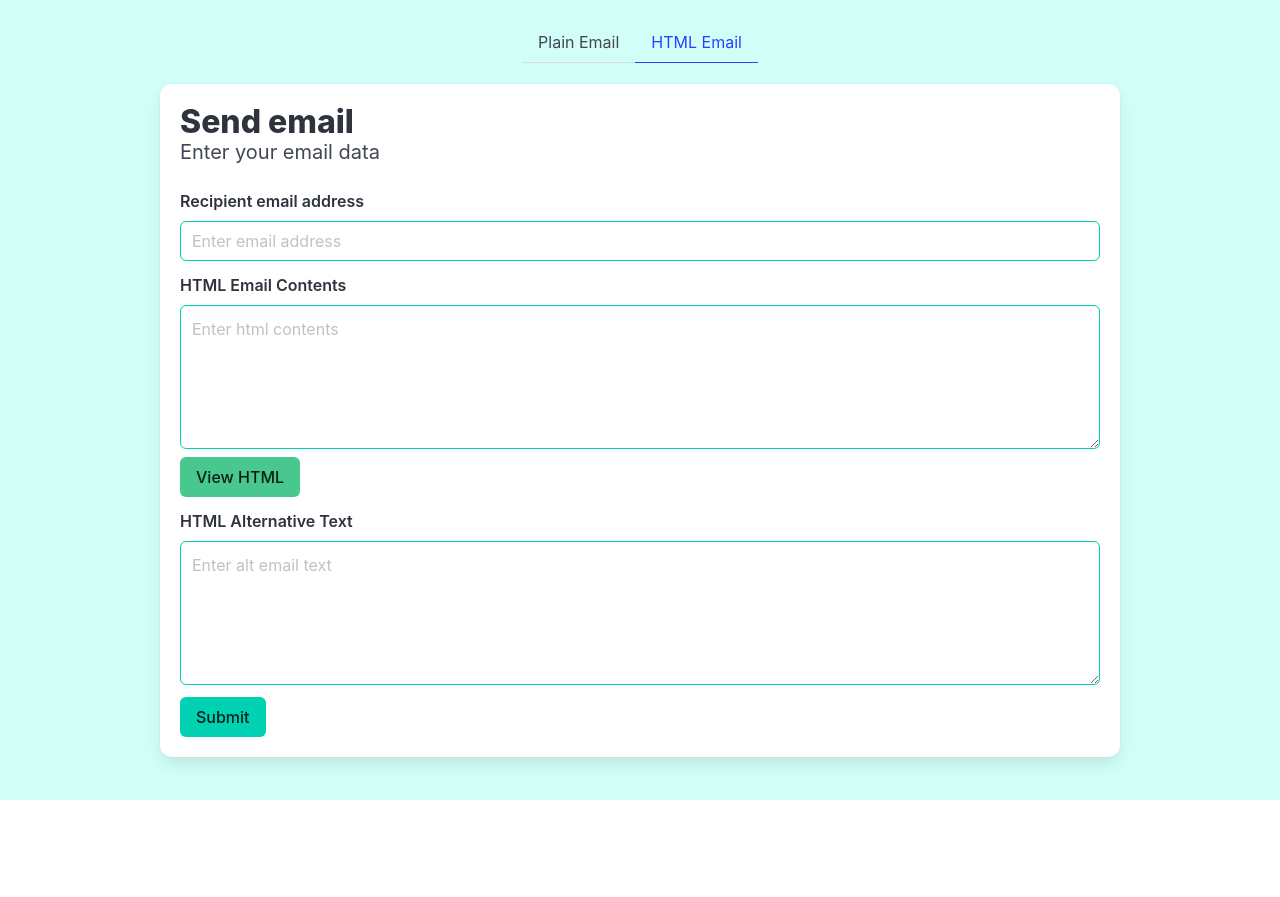
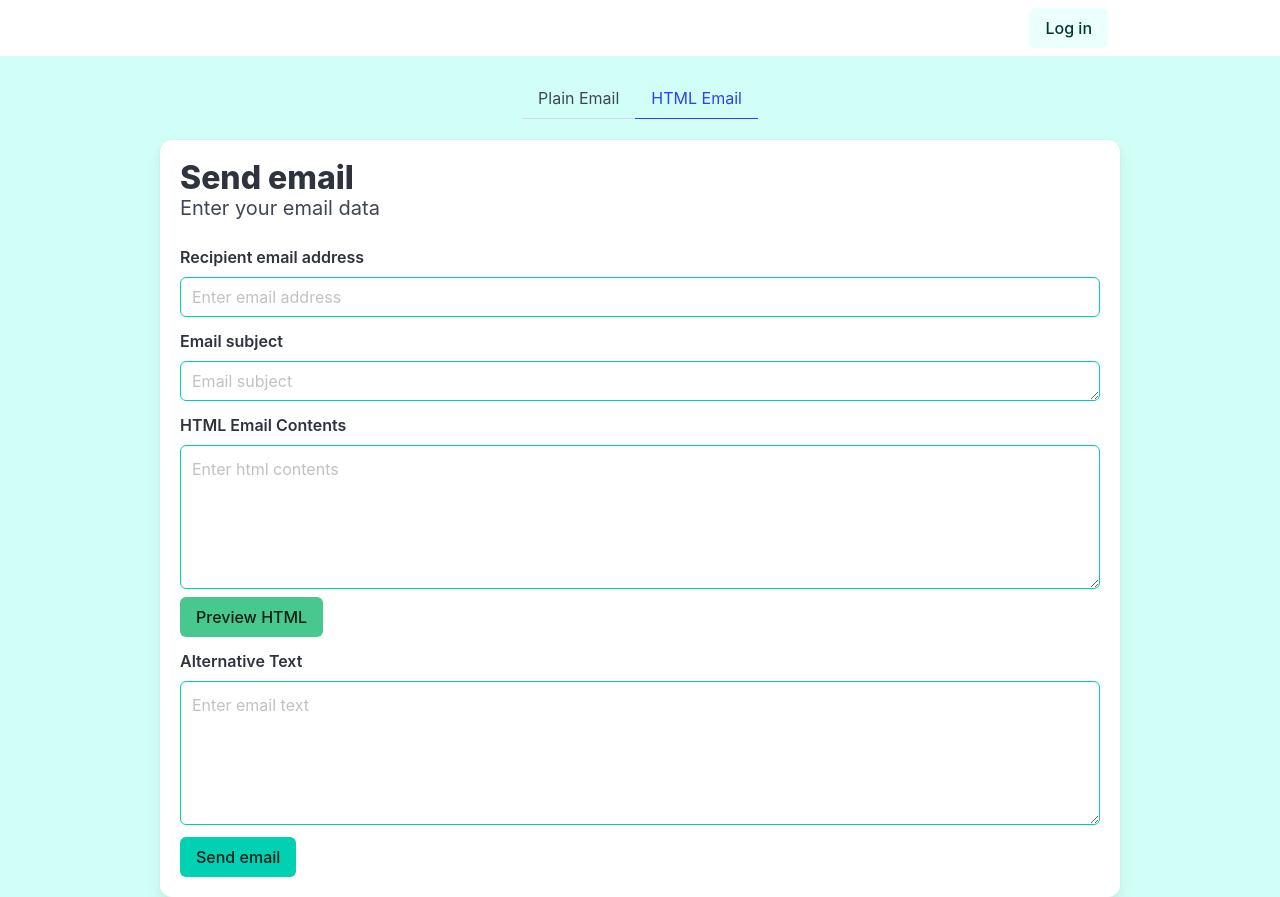
Before and after one commit to MaxUlianov/emailAppDjangoV2, a Django app: page /email_sender/email_html/ in a window 1280 px wide. Before the commit the page ends 800 px from the top, so only its background shows below. Run offline with Django 4.2, Linux system fonts and the light colour scheme; parts of the project's set-up code (start-up, migrations or seed data) failed here and were passed over; some libraries are stand-ins or nearby versions.

Commit message:
Added proper "Preview HTML" function with form and form-based view; edited page templates, added new templates

```diff
--- a/email_sender_app/forms.py
+++ b/email_sender_app/forms.py
@@ -6,6 +6,12 @@ class EmailDataForm(forms.Form):
     address = forms.EmailField(label="Email Address", widget=forms.EmailInput(attrs={
         "placeholder": "Enter email address",
         "class": "input is-primary"
+        })
+    )
+    subject = forms.CharField(
+        label="Email Text", widget=forms.Textarea(attrs={
+            "placeholder": "Email subject",
+            "class": "input is-primary"
         })
     )
     email_text = forms.CharField(
@@ -22,11 +28,6 @@ class EmailDataForm(forms.Form):
 
 
 class EmailHTMLDataForm(EmailDataForm):
-    address = forms.EmailField(label="Email Address", widget=forms.EmailInput(attrs={
-        "placeholder": "Enter email address",
-        "class": "input is-primary"
-        })
-    )
     html_text = forms.CharField(
         label="HTML Contents", widget=forms.Textarea(attrs={
             "rows": 5,
@@ -34,10 +35,13 @@ class EmailHTMLDataForm(EmailDataForm):
             "class": "textarea is-primary is-normal"
         })
     )
-    email_text = forms.CharField(
-        label="Email Text", widget=forms.Textarea(attrs={
-            "rows": 5,
-            "placeholder": "Enter alt email text",
+
+
+class PreviewHTMLForm(forms.Form):
+    html = forms.CharField(
+        label="HTML Text", widget=forms.Textarea(attrs={
+            "rows": 10,
+            "placeholder": "Enter your HTML here to preview",
             "class": "textarea is-primary is-normal"
         })
     )
--- a/email_sender_app/templates/base.html
+++ b/email_sender_app/templates/base.html
@@ -9,13 +9,15 @@
 <!--    <link rel="stylesheet" href="https://cdn.jsdelivr.net/npm/bulma@0.9.4/css/bulma.min.css">-->
 </head>
 <body>
+    {% include "navbar_email_sender.html" %}
+
     <div class="container" style="max-width: 75%">
 
         {% block navigation %}
         {% endblock navigation %}
 
         <div class="block">
-            <div class="box">
+            <div class="box" style="margin-top: 1rem;">
                 {% block content %}
                 {% endblock content %}
             </div>
--- a/email_sender_app/templates/email_html_input.html
+++ b/email_sender_app/templates/email_html_input.html
@@ -19,23 +19,30 @@
         </div>
 
         <div class="field">
+            <label class="label">Email subject</label>
+            <div class="control">
+              {{ form.subject }}
+            </div>
+        </div>
+
+        <div class="field">
             <label class="label">HTML Email Contents</label>
             <div class="control">
               {{ form.html_text }}
             </div>
             <div class="control" style="margin-top: 0.5rem">
-                <a href="/email_sender/view_html/" class="button is-success" type="submit">View HTML</a>
+                <a href="/email_sender/preview_html/" class="button is-success" type="submit" target="_blank">Preview HTML</a>
             </div>
         </div>
 
         <div class="field">
-            <label class="label">HTML Alternative Text</label>
+            <label class="label">Alternative Text</label>
             <div class="control">
               {{ form.email_text }}
             </div>
         </div>
 
-        <input class="button is-primary" type="submit"/>
+        <input class="button is-primary" value="Send email" type="submit"/>
     </form>
 
 {% endblock content %}
--- /dev/null
+++ b/email_sender_app/templates/navbar_email_sender.html
@@ -0,0 +1,17 @@
+<div class="navbar" style="justify-content: center">
+
+  <nav class="navbar" role="navigation" style="width: 75%" aria-label="main navigation">
+    <div class="navbar-brand"></div>
+
+    <div class="navbar-end">
+        <div class="navbar-item">
+            <div class="buttons">
+              <a href="/email_sender/login" class="button is-primary is-light">
+                Log in
+              </a>
+          </div>
+        </div>
+    </div>
+  </nav>
+
+</div>
--- a/email_sender_app/urls.py
+++ b/email_sender_app/urls.py
@@ -1,11 +1,12 @@
 from django.urls import path
-from email_sender_app.views import EmailDataFormView, EmailSendSuccess, EmailHTMLDataFormView, preview_email
+from email_sender_app.views import EmailDataFormView, EmailSendSuccess, EmailHTMLDataFormView, PreviewHTMLFormView
 
 app_name = "email_sender_app"
 
 urlpatterns = [
     path('email_sender/', EmailDataFormView.as_view(), name='email_form'),
     path('email_sender/email_html/', EmailHTMLDataFormView.as_view(), name='email_html_form'),
-    path('email_sender/view_html/', preview_email),
-    path('email_sender/email_sender_success/', EmailSendSuccess.as_view(), name='email_send_success')
+    path('email_sender/email_sender_success/', EmailSendSuccess.as_view(), name='email_send_success'),
+    path('email_sender/preview_html/', PreviewHTMLFormView.as_view(), name='preview_html'),
+    # path('email_sender/preview_html_view', )
 ]
--- a/email_sender_app/views.py
+++ b/email_sender_app/views.py
@@ -1,7 +1,39 @@
-from django.shortcuts import render
-from email_sender_app.forms import EmailDataForm, EmailHTMLDataForm
+import logging
+
+from django.shortcuts import render, redirect
+from email_sender_app.forms import EmailDataForm, EmailHTMLDataForm, PreviewHTMLForm
 from django.views.generic.edit import FormView
 from django.views.generic.base import TemplateView
+from django.utils.html import format_html
+
+
+# def email_form(request):
+#     form = EmailDataForm(request.POST or None)
+#     if request.method == 'GET':
+#         return render(request, 'email_input.html', {'form': form})
+#
+#     elif request.method == 'POST':
+#         logging.info(f"request = {request.POST}")
+#         if form.is_valid():
+#             form.send_email()
+#             return redirect('email_send_success')
+
+
+# def email_html_form(request):
+#     form = EmailHTMLDataForm(request.POST or None)
+#     if request.method == 'GET':
+#         logging.info('hi?')
+#         return render(request, 'email_html_input.html', {'form': form})
+#
+#     elif request.method == 'POST':
+#         logging.debug(f'what')
+#         logging.info(f"html_text = {request}")
+#
+#         if request.POST.get['html_text']:
+#             request.session['html_text'] = request.POST.get['html_text']
+#         if form.is_valid():
+#             form.send_email()
+#             return redirect('email_send_success')
 
 
 class EmailDataFormView(FormView):
@@ -23,5 +55,14 @@ class EmailSendSuccess(TemplateView):
     template_name = 'email_send_success.html'
 
 
-def preview_email(request, html_email):
-    return render(request, html_email)
+class PreviewHTMLFormView(FormView):
+    template_name = 'html_preview_form.html'
+    form_class = PreviewHTMLForm
+    success_url = '/email_sender/preview_html_view/'
+
+    html_preview_template = 'html_preview_base.html'
+
+    def form_valid(self, form):
+        html = format_html(form.cleaned_data['html'])
+        logging.info(f'cleaned html = {html}')
+        return render(self.request, self.html_preview_template, {'html': html})
```
Also changed, not shown: email_project_v2/settings.py (+16 -0 lines), email_sender_app/templates/email_input.html (+8 -1 lines), email_sender_app/templates/html_preview_base.html (added, +11 -0 lines), email_sender_app/templates/html_preview_form.html (added, +20 -0 lines).
